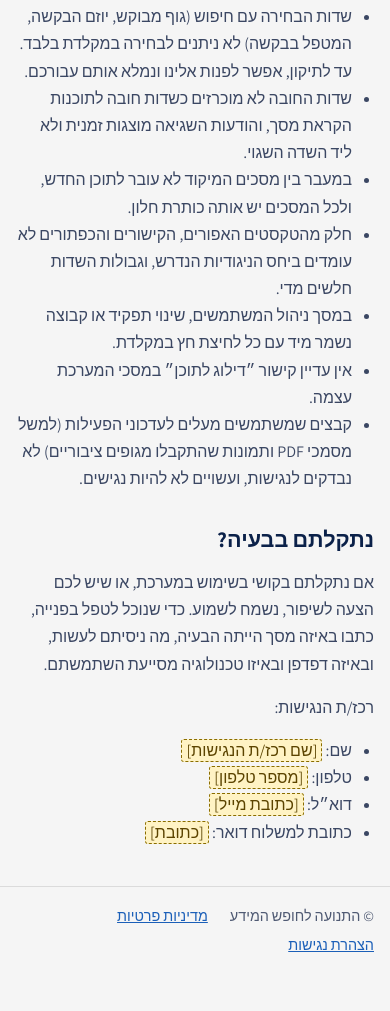
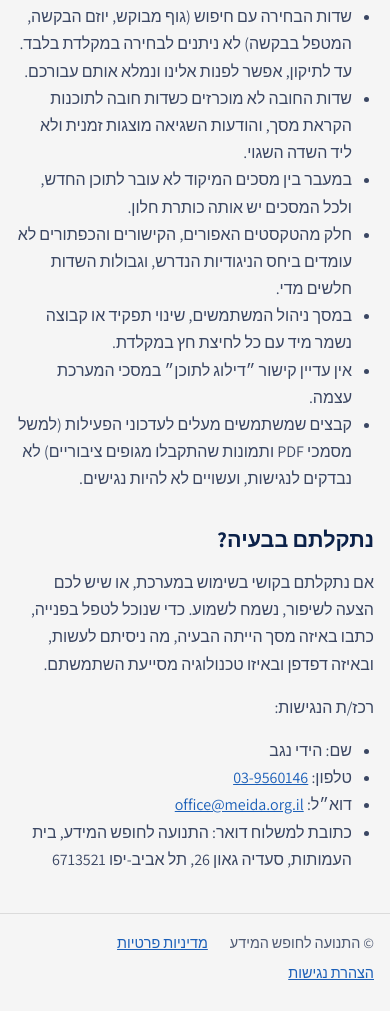
Before and after one commit to zomer-g/meida-requests, a website: page public/accessibility.html in a window 390 px wide. Shown: the part 1616-2627 px from the top of the page. Before the commit the page ends 2600 px from the top, so only its background shows below. Drawn offline with Linux system fonts and the light colour scheme.

Commit message:
Accessibility coordinator and privacy contact details
Coordinator: Hidi Negev. Email, phone and address are the movement's general
contact details from meida.org.il/contact-us.

Co-Authored-By: Claude Opus 5.5 <noreply@anthropic.com>

```diff
--- a/public/accessibility.html
+++ b/public/accessibility.html
@@ -62,10 +62,10 @@
     <p>אם נתקלתם בקושי בשימוש במערכת, או שיש לכם הצעה לשיפור, נשמח לשמוע. כדי שנוכל לטפל בפנייה, כתבו באיזה מסך הייתה הבעיה, מה ניסיתם לעשות, ובאיזה דפדפן ובאיזו טכנולוגיה מסייעת השתמשתם.</p>
     <p>רכז/ת הנגישות:</p>
     <ul>
-      <li>שם: <span class="placeholder">[שם רכז/ת הנגישות]</span></li>
-      <li>טלפון: <span class="placeholder">[מספר טלפון]</span></li>
-      <li>דוא״ל: <span class="placeholder">[כתובת מייל]</span></li>
-      <li>כתובת למשלוח דואר: <span class="placeholder">[כתובת]</span></li>
+      <li>שם: הידי נגב</li>
+      <li>טלפון: <a href="tel:+97239560146" dir="ltr">03-9560146</a></li>
+      <li>דוא״ל: <a href="mailto:office@meida.org.il" dir="ltr">office@meida.org.il</a></li>
+      <li>כתובת למשלוח דואר: התנועה לחופש המידע, בית העמותות, סעדיה גאון 26, תל אביב-יפו 6713521</li>
     </ul>
   </main>
   <footer class="footer">
```
Also changed, not shown: public/privacy.html (+1 -1 lines).
